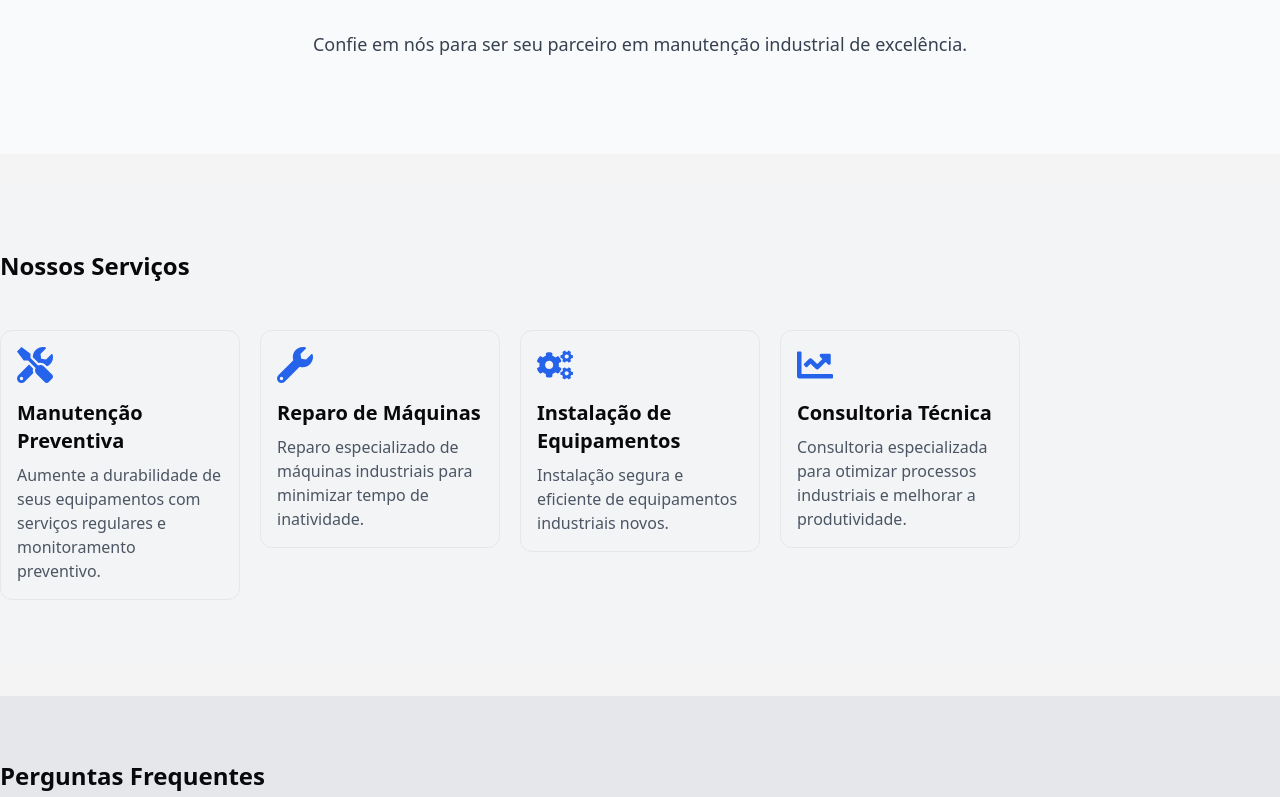
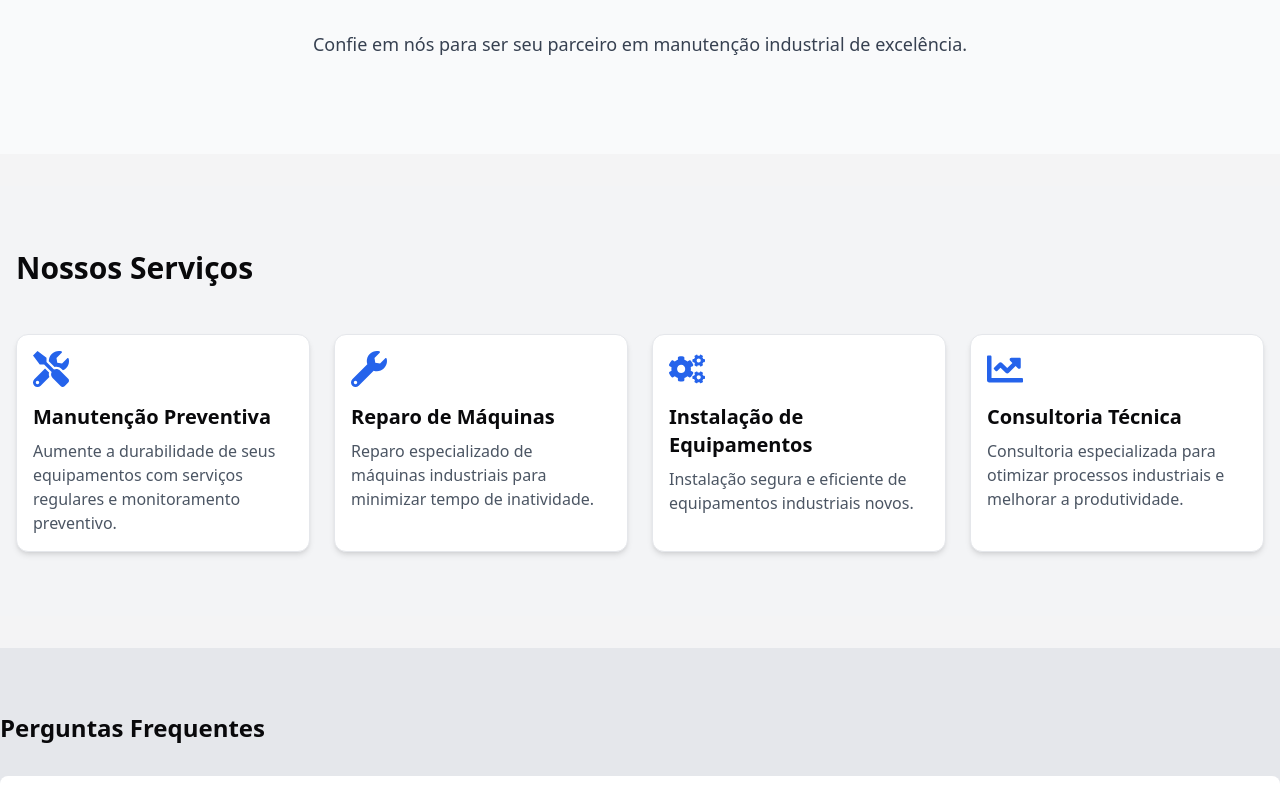
Before and after one commit to Lipao12/irmaos-mai-landing, a React (Vite) app: page / in a window 1280 px wide. Shown: the part 1298-2095 px from the top of the page. Built offline with nearby package versions, Linux system fonts and the light colour scheme.

Commit message:
feat: adding anim

```diff
--- a/src/components/card-service.tsx
+++ b/src/components/card-service.tsx
@@ -1,3 +1,5 @@
+import { motion } from "framer-motion";
+
 interface CardServiceProps {
   name: string;
   description: string;
@@ -5,10 +7,19 @@ interface CardServiceProps {
 }
 export const CardService = ({ name, description, icon }: CardServiceProps) => {
   return (
-    <div className="rounded-xl border flex flex-col p-4">
+    <motion.div
+      className="rounded-xl border flex flex-col p-4 shadow-md bg-white cursor-default"
+      whileHover={{
+        y: -10,
+        rotateY: 5,
+        backgroundColor: "#f0f4f8",
+        boxShadow: "0px 15px 40px rgba(0, 0, 0, 0.15)",
+      }}
+      transition={{ duration: 0.4, ease: "easeInOut" }}
+    >
       <div className="text-4xl text-blue-600 mb-4">{icon}</div>
       <h3 className="text-xl font-bold mb-2">{name}</h3>
       <span className="text-gray-600">{description}</span>
-    </div>
+    </motion.div>
   );
 };
--- a/src/landing/about.tsx
+++ b/src/landing/about.tsx
@@ -18,7 +18,7 @@ export const About: React.FC = () => {
         <div className="grid gap-12 md:grid-cols-2 lg:gap-24">
           <div className="">
             <h3 className="text-2xl font-semibold text-gray-800 mb-4">
-              Nossos Serviços
+              O Que Fazemos
             </h3>
             <p className="text-lg text-gray-700">
               Atuamos em diversos segmentos da indústria, oferecendo serviços de
--- a/src/landing/services.tsx
+++ b/src/landing/services.tsx
@@ -35,14 +35,19 @@ export const Services = () => {
   ];
 
   const cardVariants = {
-    hidden: { opacity: 0, y: 50 },
-    visible: { opacity: 1, y: 0, transition: { duration: 0.6 } },
+    hidden: { opacity: 0, y: 20 },
+    visible: {
+      opacity: 1,
+      y: 0,
+      transition: { duration: 0.4, ease: "easeInOut" },
+    },
   };
+
   return (
     <section id="services" className="bg-gray-100 py-16">
-      <div className="container mx-auto text-start">
-        <h2 className="text-2xl font-bold mb-12">Nossos Serviços</h2>
-        <div className="grid grid-cols-1 sm:grid-cols-2 lg:grid-cols-5 gap-5">
+      <div className="container mx-auto px-4">
+        <h2 className="text-3xl font-bold mb-12 text-start">Nossos Serviços</h2>
+        <div className="grid grid-cols-1 sm:grid-cols-2 md:grid-cols-3 lg:grid-cols-4 gap-6">
           {services.map((service) => (
             <motion.div
               key={service.id}
@@ -50,6 +55,7 @@ export const Services = () => {
               initial="hidden"
               whileInView="visible"
               viewport={{ once: true }}
+              className="flex"
             >
               <CardService
                 name={service.name}
```
